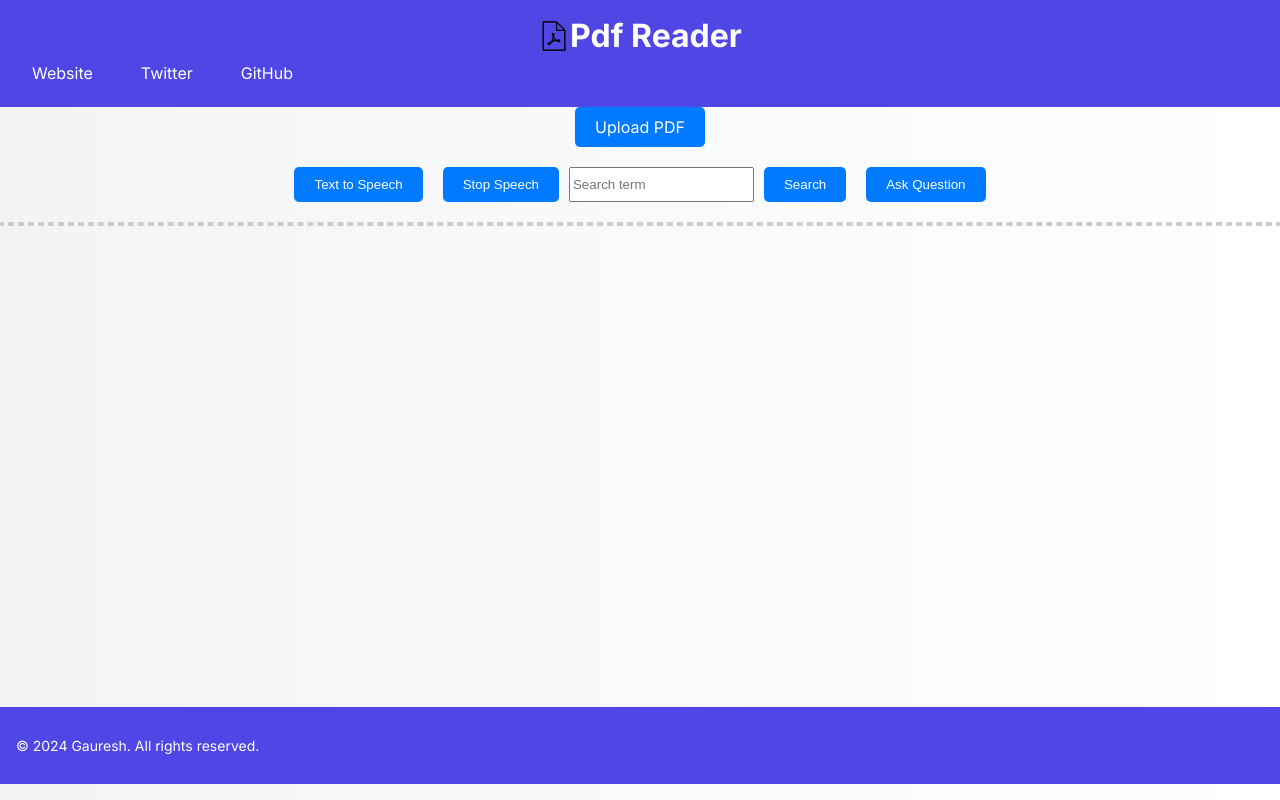
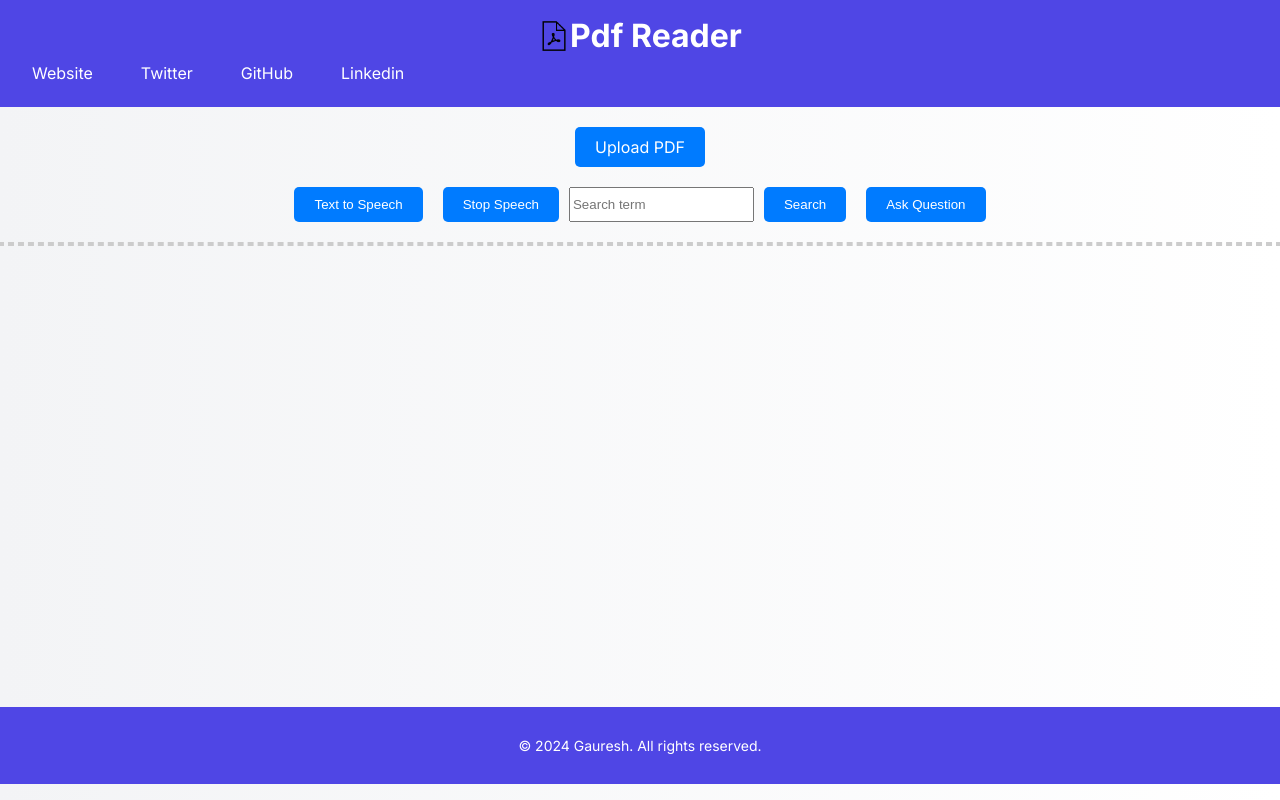
Before and after one commit to gaureshpai/DocuWave, a Next.js app: page / in a window 1280 px wide. Built offline with nearby package versions, Linux system fonts and the light colour scheme.

Commit message:
styling changed and also the file locations changed

```diff
--- a/components/Footer.tsx
+++ b/components/Footer.tsx
@@ -9,7 +9,7 @@ const Footer = () => {
     <footer className="bg-gradient-to-r from-primary-color to-secondary-color text-white py-6">
       <div className="container mx-auto flex flex-col md:flex-row justify-center items-center">
         <div>
-          <p className="text-sm text-center">&copy; {currentYear} Gauresh. All rights reserved.</p>
+          <center><p className="text-sm text-center">&copy; {currentYear} Gauresh. All rights reserved.</p></center>
         </div>
       </div>
     </footer>
--- a/components/Navbar.tsx
+++ b/components/Navbar.tsx
@@ -29,6 +29,9 @@ export default function Navbar() {
           <a href="https://github.com/gaureshpai" target="_blank" rel="noopener noreferrer" className="buttons">
             GitHub
           </a>
+          <a href="https://linkedin.com/in/gaureshpai" target='_blank' rel='noopener noreferrer' className='buttons' >
+            Linkedin
+          </a>
         </div>
       </div>
     </nav>
--- a/components/Reader.tsx
+++ b/components/Reader.tsx
@@ -1,6 +1,8 @@
-'use client';
-
+'use client'
 import React, { useState, useRef, ChangeEvent } from 'react';
+import ReaderPDF from './ReaderPDF';
+import ReaderButtons from './ReaderButtons';
+import ReaderFunctions from './ReaderFunctions';
 import '../public/styles/Reader.css';
 
 const Reader = () => {
@@ -35,55 +37,21 @@ const Reader = () => {
 
     return (
         <div className="reader-container">
-      <div className="upload-container">
-        <label className="upload-label">
-          Upload PDF
-          <input
-            type="file"
-            accept=".pdf"
-            onChange={handlePdfUpload}
-            ref={pdfInputRef}
+            <ReaderFunctions
+                handlePdfUpload={handlePdfUpload}
+                error={error}
             />
-        </label>
-        {error && <p className="error">{error}</p>}
-      </div>
 
-      <div className="navigation">
-        <button className="nav-button" onClick={handleTextToSpeech}>
-          {speaking ? 'Pause Speech' : 'Text to Speech'}
-        </button>
-        <button className="nav-button" onClick={() => window.speechSynthesis.cancel()}>
-          Stop Speech
-        </button>
-        <input
-          type="text"
-          value={searchTerm}
-          onChange={(e) => setSearchTerm(e.target.value)}
-          placeholder="Search term"
+            <ReaderButtons
+                speaking={speaking}
+                searchTerm={searchTerm}
+                setSearchTerm={setSearchTerm}
+                handleTextToSpeech={handleTextToSpeech}
+                handleSearch={handleSearch}
+                handleQuestion={handleQuestion}
             />
-        <button className="nav-button" onClick={handleSearch}>
-          Search
-        </button>
-        <button className="nav-button" onClick={handleQuestion}>
-          Ask Question
-        </button>
-      </div>
 
-      <div className="pdf-container">
-        {pdfFile && (
-          <embed
-            src={pdfFile}
-            type="application/pdf"
-            className="pdf-page"
-            onLoad={() => {
-              const pages = Array.from(
-                document.querySelectorAll('.pdf-page')
-              ).map((page) => page.ownerDocument as Document);
-              // setPdfPages(pages); // Removed since it's not being used
-            }}
-          />
-        )}
-      </div>
+            <ReaderPDF pdfFile={pdfFile} />
 
             {searchResult !== null && (
                 <p className="error">Search term found on page {searchResult + 1}.</p>
--- /dev/null
+++ b/components/ReaderButtons.tsx
@@ -0,0 +1,45 @@
+import React from 'react';
+import '@/public/styles/Reader.css'
+
+interface ReaderButtonsProps {
+    speaking: boolean;
+    searchTerm: string;
+    setSearchTerm: React.Dispatch<React.SetStateAction<string>>;
+    handleTextToSpeech: () => void;
+    handleSearch: () => void;
+    handleQuestion: () => void;
+}
+
+const ReaderButtons: React.FC<ReaderButtonsProps> = ({
+    speaking,
+    searchTerm,
+    setSearchTerm,
+    handleTextToSpeech,
+    handleSearch,
+    handleQuestion,
+}) => {
+    return (
+        <div className="navigation">
+            <button className="nav-button" onClick={handleTextToSpeech}>
+                {speaking ? 'Pause Speech' : 'Text to Speech'}
+            </button>
+            <button className="nav-button" onClick={() => window.speechSynthesis.cancel()}>
+                Stop Speech
+            </button>
+            <input
+                type="text"
+                value={searchTerm}
+                onChange={(e) => setSearchTerm(e.target.value)}
+                placeholder="Search term"
+            />
+            <button className="nav-button" onClick={handleSearch}>
+                Search
+            </button>
+            <button className="nav-button" onClick={handleQuestion}>
+                Ask Question
+            </button>
+        </div>
+    );
+};
+
+export default ReaderButtons;
--- /dev/null
+++ b/components/ReaderFunctions.tsx
@@ -0,0 +1,27 @@
+import React, { ChangeEvent } from 'react';
+
+interface ReaderFunctionsProps {
+    handlePdfUpload: (event: ChangeEvent<HTMLInputElement>) => void;
+    error: string | null;
+}
+
+const ReaderFunctions: React.FC<ReaderFunctionsProps> = ({
+    handlePdfUpload,
+    error,
+}) => {
+    return (
+        <div className="upload-container">
+            <label className="upload-label">
+                Upload PDF
+                <input
+                    type="file"
+                    accept=".pdf"
+                    onChange={handlePdfUpload}
+                />
+            </label>
+            {error && <p className="error">{error}</p>}
+        </div>
+    );
+};
+
+export default ReaderFunctions;
--- /dev/null
+++ b/components/ReaderPDF.tsx
@@ -0,0 +1,21 @@
+import React from 'react';
+
+interface ReaderPDFProps {
+  pdfFile: string | null;
+}
+
+const ReaderPDF: React.FC<ReaderPDFProps> = ({ pdfFile }) => {
+  return (
+    <div className="pdf-container">
+      {pdfFile && (
+        <embed
+          src={pdfFile}
+          type="application/pdf"
+          className="pdf-page"
+        />
+      )}
+    </div>
+  );
+};
+
+export default ReaderPDF;
--- a/public/styles/Reader.css
+++ b/public/styles/Reader.css
@@ -31,6 +31,7 @@
 
 .upload-container {
     margin-bottom: 20px;
+    margin-top: 20px;
 }
 
 .upload-label {
```
Lines whose indentation alone changed are shown as unchanged.
